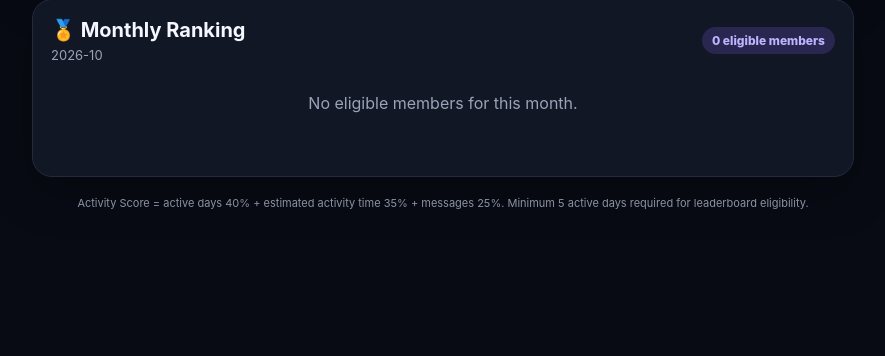
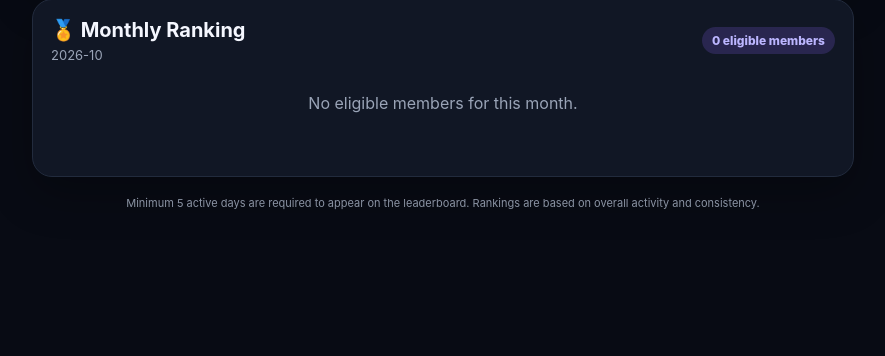
Before and after one commit to ShahriarSakib129/Odvut-Web-New, a Flask app: page / in a window 1280 px wide. Shown: the part 444-800 px from the top of the page, without its empty margins (197-1082 px from the left). Run offline with Flask 3, Linux system fonts and the light colour scheme; data that the repository does not hold is empty; parts of the project's set-up code (start-up, migrations or seed data) failed here and were passed over; some libraries are stand-ins or nearby versions.

Commit message:
Update index.html

```diff
--- a/templates/index.html
+++ b/templates/index.html
@@ -83,7 +83,7 @@
     <!-- Fixed-size off-screen stage used only while exporting the card (same DOM, same CSS). -->
     <div id="exportStage" class="export-stage" aria-hidden="true"></div>
 
-    <footer>Activity Score = active days 40% + estimated activity time 35% + messages 25%. Minimum 5 active days required for leaderboard eligibility.</footer>
+    <footer>Minimum 5 active days are required to appear on the leaderboard. Rankings are based on overall activity and consistency.</footer>
   </main>
   <script src="/static/app.js?v={{ asset_version }}" defer></script>
 </body>
```
